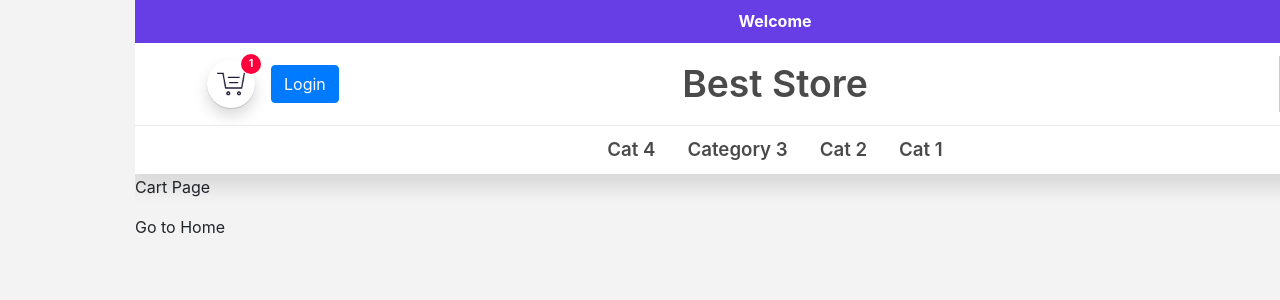
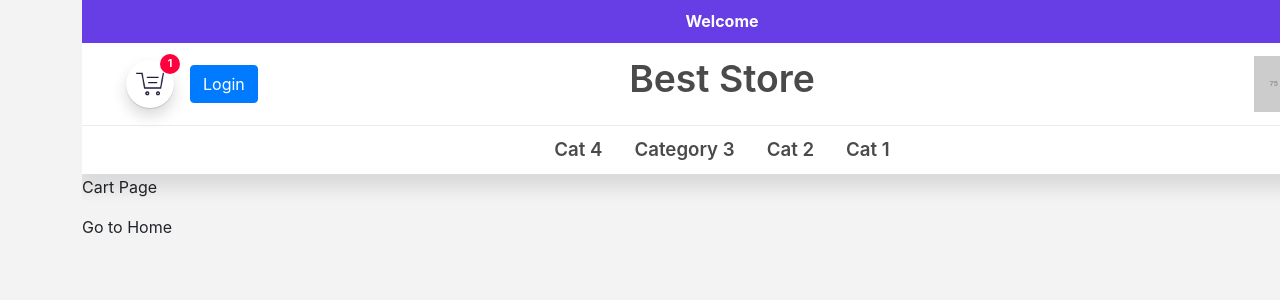
Before and after one commit to AbdulelahHajjar/Zid-Store, a React (Create React App) app: page /cart in a window 1280 px wide. Shown: the top 300 px of the page. Built offline with nearby package versions, Linux system fonts and the light colour scheme.

Commit message:
Enable link for header store title

```diff
--- a/src/Components/NavigationBar/NavigationBar.module.scss
+++ b/src/Components/NavigationBar/NavigationBar.module.scss
@@ -1,10 +1,9 @@
 @import 'src/globals.scss';
 
-.bar {
-	background-color: rgb(238, 238, 238);
-	padding: 10px 40px;
+.container {
+	position: relative;
 	display: flex;
-	justify-content: space-between;
+	justify-content: center;
 }
 
 .actions_container {
@@ -12,26 +11,20 @@
 	align-items: center;
 }
 
+
+
 .navigation_bar {
 	border-bottom: 1pt solid $light;
 	width: 100%;
 	background-color: white;
 	position: relative;
-	padding: 8px 64px;
+	padding: 8px 36px;
 }
 
 .store_name {
 	@extend .largeTitle;
+	@extend .link;
+	position: absolute;
+	margin: 0;
+	padding-top: 8px
 }
-
-.link_wrapper {
-	position: absolute;
-	display: flex;
-	width: 100%;
-	height: 0;
-	background: red;
-	justify-content: center;
-	align-items: center;
-	right: 0;
-	left: 0;
-}
--- a/src/Components/NavigationBar/NavigationBar.tsx
+++ b/src/Components/NavigationBar/NavigationBar.tsx
@@ -59,7 +59,7 @@ function NavigationBar() {
 	};
 
 	return (
-		<React.Fragment>
+		<div className={styles.container}>
 			<Navbar
 				collapseOnSelect
 				expand="sm"
@@ -67,12 +67,6 @@ function NavigationBar() {
 				className={styles.navigation_bar}
 			>
 				{brand()}
-
-				<div className={styles.link_wrapper}>
-					<Link to="/">
-						<span className={styles.store_name}>{store.name}</span>
-					</Link>
-				</div>
 
 				<Navbar.Toggle aria-controls="responsive-navbar-nav" />
 				<Navbar.Collapse id="responsive-navbar-nav">
@@ -82,7 +76,10 @@ function NavigationBar() {
 					</Nav>
 				</Navbar.Collapse>
 			</Navbar>
-		</React.Fragment>
+			<Link className={styles.store_name} to="/">
+				<p>{store.name}</p>
+			</Link>
+		</div>
 	);
 }
 
```
